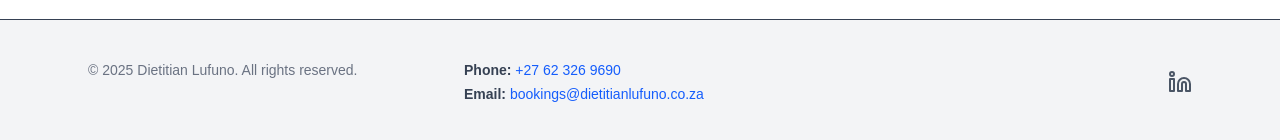
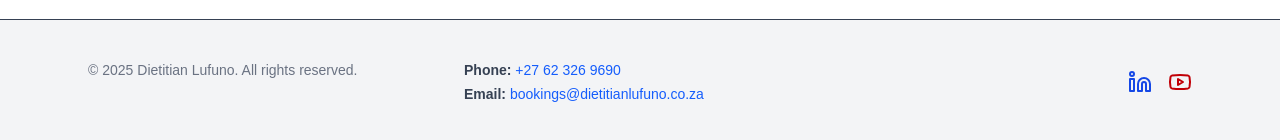
Before and after one commit to peace15008511/dietatian-web, a Next.js app: page / in a window 1280 px wide. Shown: the part 1585-1725 px from the top of the page. Built offline with nearby package versions, Linux system fonts and the light colour scheme.

Commit message:
Adding youtube channel link and icon

```diff
--- a/src/app/components/Footer.tsx
+++ b/src/app/components/Footer.tsx
@@ -1,4 +1,4 @@
-import { Linkedin } from "lucide-react";
+import { Linkedin, Youtube } from "lucide-react";
 import Link from "next/link";
 
 export default function Footer() {
@@ -41,10 +41,20 @@ export default function Footer() {
             href="https://www.linkedin.com/in/lufuno-netshiavha-93a6961a3"
             target="_blank"
             rel="noopener noreferrer"
-            className="text-gray-600 hover:text-blue-700 transition"
+            className="text-blue-700 hover:text-blue-600 transition"
             aria-label="LinkedIn"
           >
             <Linkedin size={24} />
+          </Link>
+
+          <Link
+            href="https://youtube.com/@livinghealthywithlu"
+            target="_blank"
+            rel="noopener noreferrer"
+            className="text-red-700 hover:text-red-600 transition"
+            aria-label="YouTube"
+          >
+            <Youtube size={24} />
           </Link>
         </div>
       </div>
```
